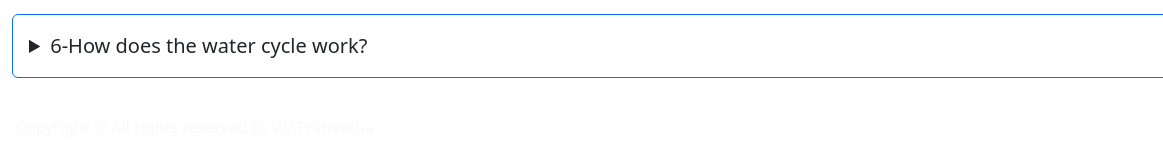
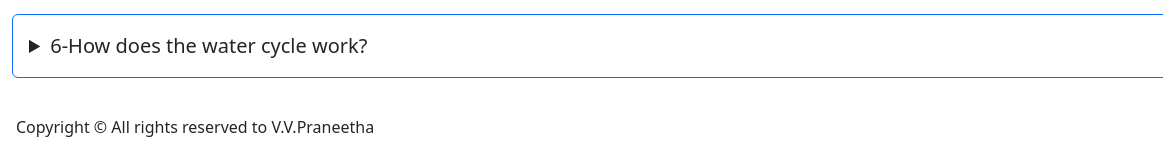
Before and after one commit to praneethavadde/water, a plain HTML site: page FAQ'S.html in a window 1280 px wide. Shown: the part 1002-1163 px from the top of the page, 0-1163 px from the left. Drawn offline with nearby package versions, Linux system fonts and the light colour scheme.

Commit message:
Update FAQ'S.html

```diff
--- a/FAQ'S.html
+++ b/FAQ'S.html
@@ -138,7 +138,7 @@
       </details>
     </div>
     <div class="row p-3">
-                  <h3 class=" col-lg-6 col-sm-12 fs-6 text-light"> Copyright &copy; All rights reserved to V.V.Praneetha</h3>
+                  <h3 class=" col-lg-6 col-sm-12 fs-6"> Copyright &copy; All rights reserved to V.V.Praneetha</h3>
                   <div class="col-lg-6 col-sm-12 d-flex justify-content-end gap-4">
                     </a>
                     <a href="https://github.com/praneethavadde"><svg xmlns="http://www.w3.org/2000/svg" width="16" height="16" fill="currentColor" class="bi bi-github" viewBox="0 0 16 16">
```
